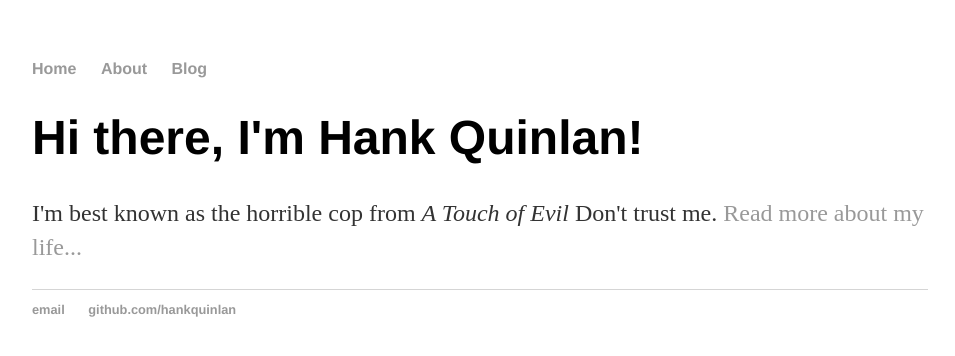
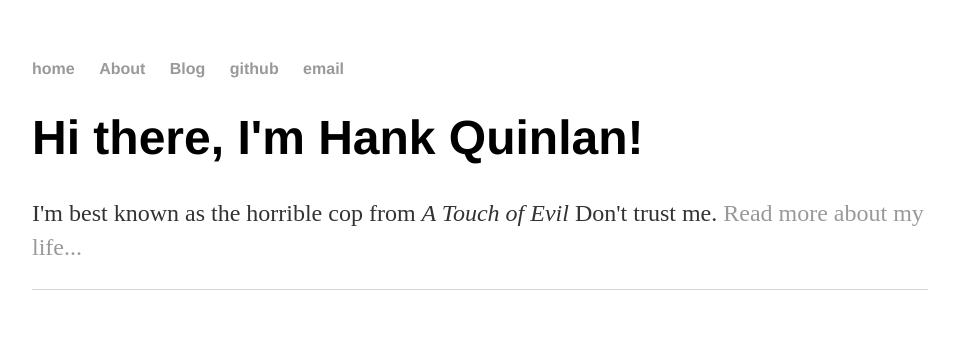
Before and after one commit to aducktyping/aducktyping.github.io, a Jekyll site: the page built from index.html, in a window 1280 px wide. Shown: the top 356 px of the page, without its empty margins (160-1115 px from the left). Built offline with Jekyll 4.4.1, drawn with Linux system fonts in a browser that asks for light colours.

Commit message:
Update default.html

```diff
--- a/_layouts/default.html
+++ b/_layouts/default.html
@@ -19,10 +21,6 @@
 
 			</div><!-- /.container -->
 			<footer>
-	    		<ul>
-	        		<li><a href="mailto:hankquinlanhub@gmail.com">email</a></li>
-	        		<li><a href="https://github.com/hankquinlan">github.com/hankquinlan</a></li>
-				</ul>
 			</footer>
 		</body>
 	</html>
```
Also changed, not shown: other parts of _layouts/default.html (+3 -1 lines).
